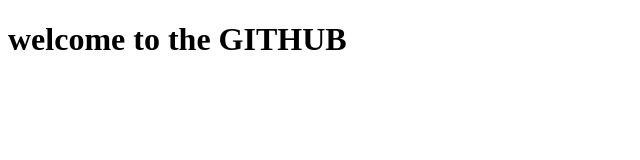
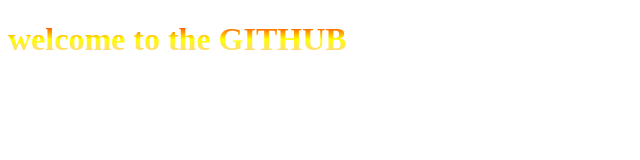
Before and after one commit to sivaprasad-6300/proj1, a plain HTML site: page index.html in a window 1280 px wide. Shown: the whole page, without its empty margins (0-640 px from the left). Drawn offline with Linux system fonts and the light colour scheme.

Commit message:
modified

```diff
--- a/index.html
+++ b/index.html
@@ -4,6 +4,13 @@
     <meta charset="UTF-8">
     <meta name="viewport" content="width=device-width, initial-scale=1.0">
     <title>Document</title>
+    <style>
+        h1{
+            background-image: linear-gradient(red,yellow,pink);
+            -webkit-background-clip: text;
+            color: transparent;
+        }
+    </style>
 
 </head>
 <body>
```
